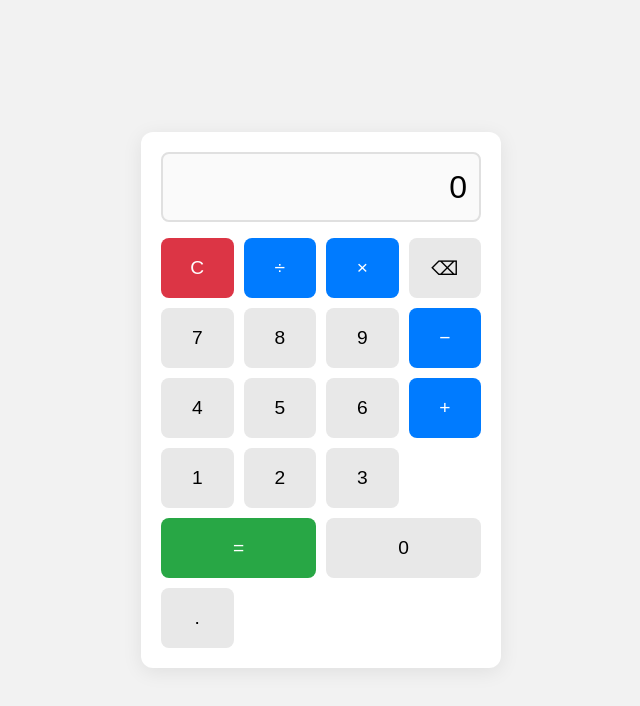
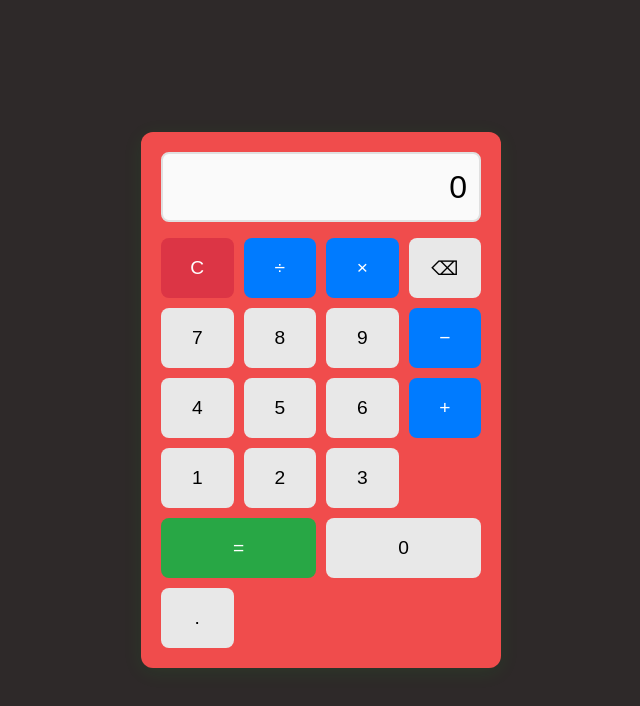
Before and after one commit to alimali88k43-hash/tad, a plain HTML site: page index.html in a window 1280 px wide. Shown: the whole page, without its empty margins (319-959 px from the left). Drawn offline with Linux system fonts and the light colour scheme.

Commit message:
Update index.html

```diff
--- a/index.html
+++ b/index.html
@@ -11,8 +11,8 @@
 * { box-sizing: border-box; margin: 0; padding: 0; }
 body {
     font-family: system-ui, -apple-system, "Segoe UI", Roboto, sans-serif;
-    background: #f2f2f2;
-    color: #111;
+    background: #2e2929;
+    color: #b33131;
     display: flex;
     justify-content: center;
     align-items: center;
@@ -22,9 +22,9 @@ body {
 
 /* ===== CALCULATOR CONTAINER ===== */
 .calculator {
-    background: #fff;
+    background: #f04c4c;
     border-radius: 12px;
-    box-shadow: 0 4px 20px rgba(0,0,0,0.08);
+    box-shadow: 0 4px 20px rgba(30, 240, 40, 0.08);
     width: 100%;
     max-width: 360px;
     padding: 20px;
```
